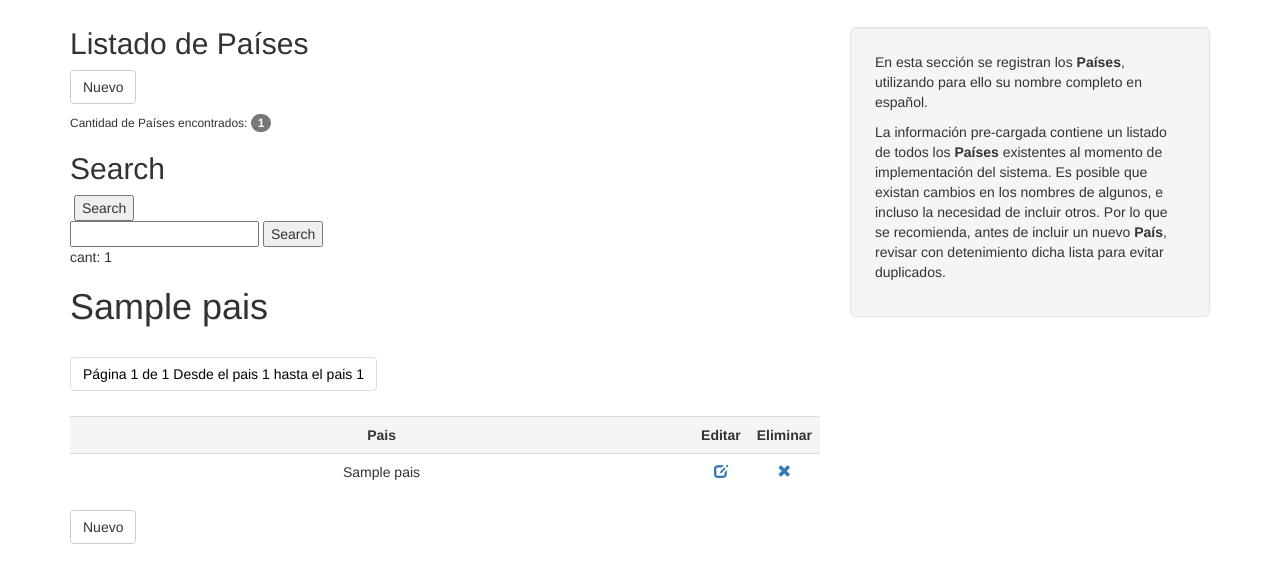
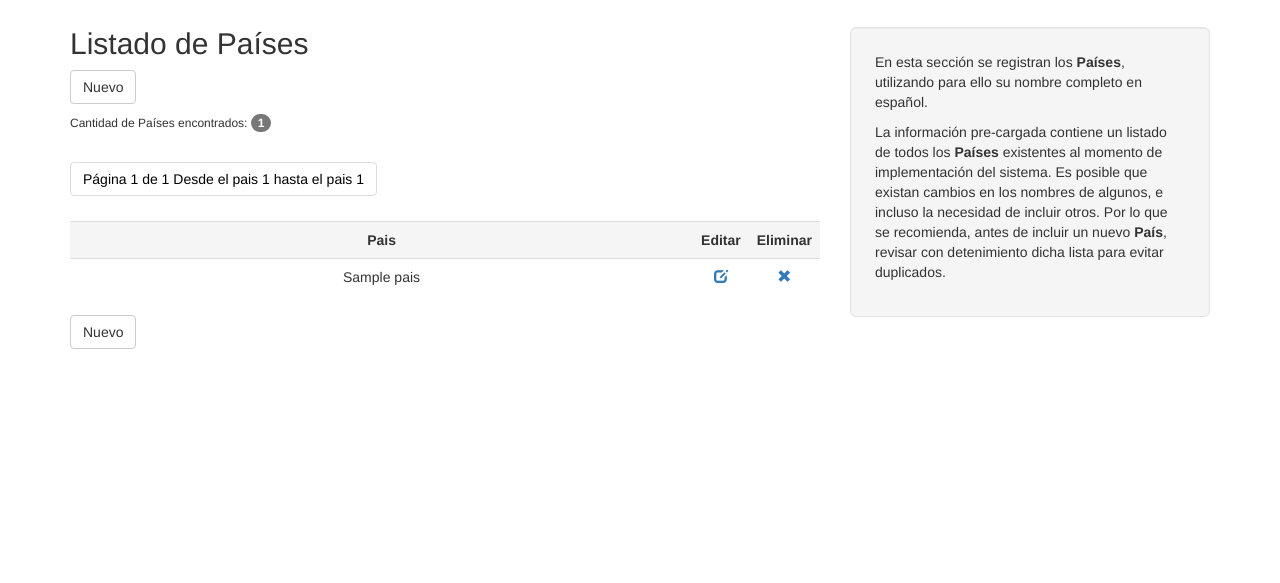
Before and after one commit to yusnelvy/mtvmcotizacion, a Django app: template mtvmcotizacion/template/direccion/pais_lista.html in a window 1280 px wide. Shown: the part 53-636 px from the top of the page. Run offline with Django 3.2, Linux system fonts and the light colour scheme; the template is opened without the code that fills it: most values are stand-ins (such as "Sample title", 1, 10 or a date in 2020); some libraries are stand-ins or nearby versions.

Commit message:
Actualizacion 26-06-15
quitar parte de buscar en listar pais

```diff
--- a/mtvmcotizacion/template/direccion/pais_lista.html
+++ b/mtvmcotizacion/template/direccion/pais_lista.html
@@ -35,18 +35,6 @@ Eliminar país
 
   </span>
 </h6>
-{% include "search/search.html" %}
-
-<form type="get" action=".">
-    <input type="text" name="q">
-    <button type="submit">Search</button>
-</form>
-cant:
-{{note.count}}
-{% for note in notes %}
-<h1>{{ note.pais }}</h1>
-
-{% endfor %}
 
 {% endblock cantidad_tabla %}
 
```
